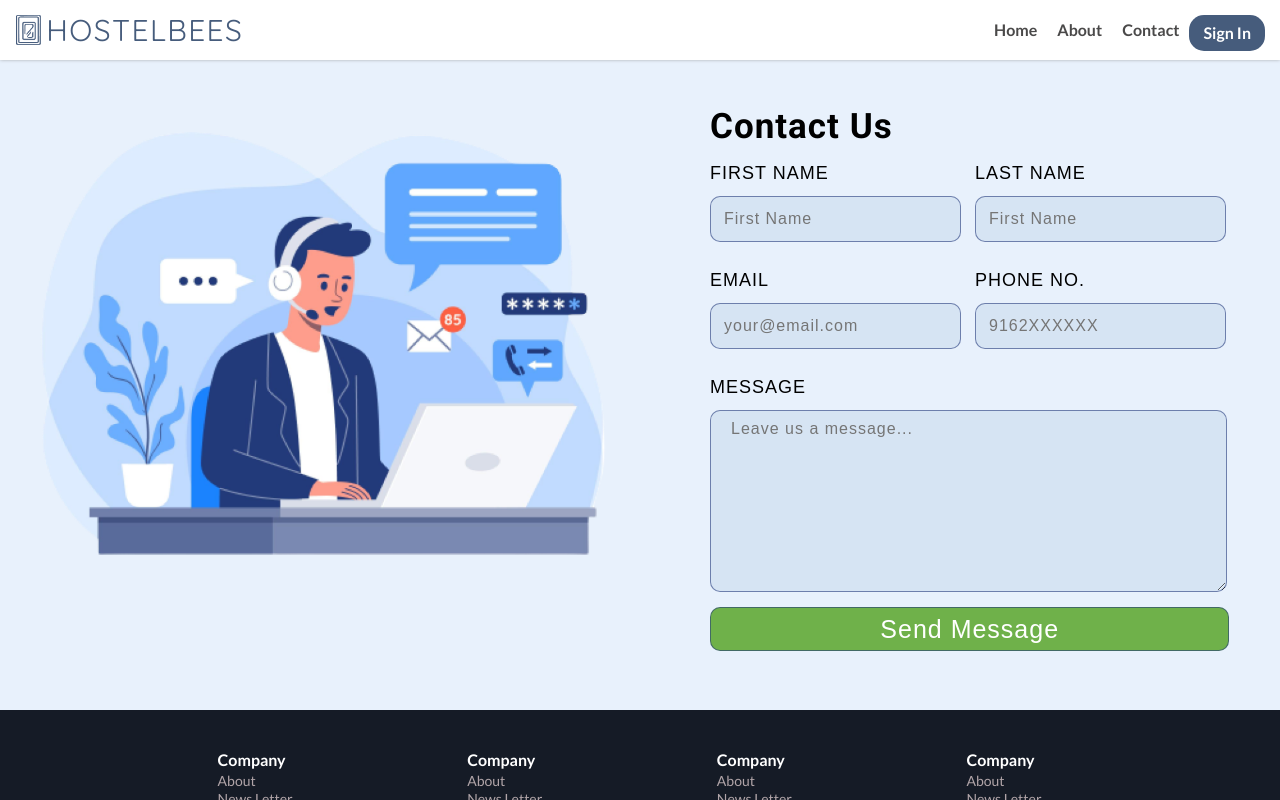
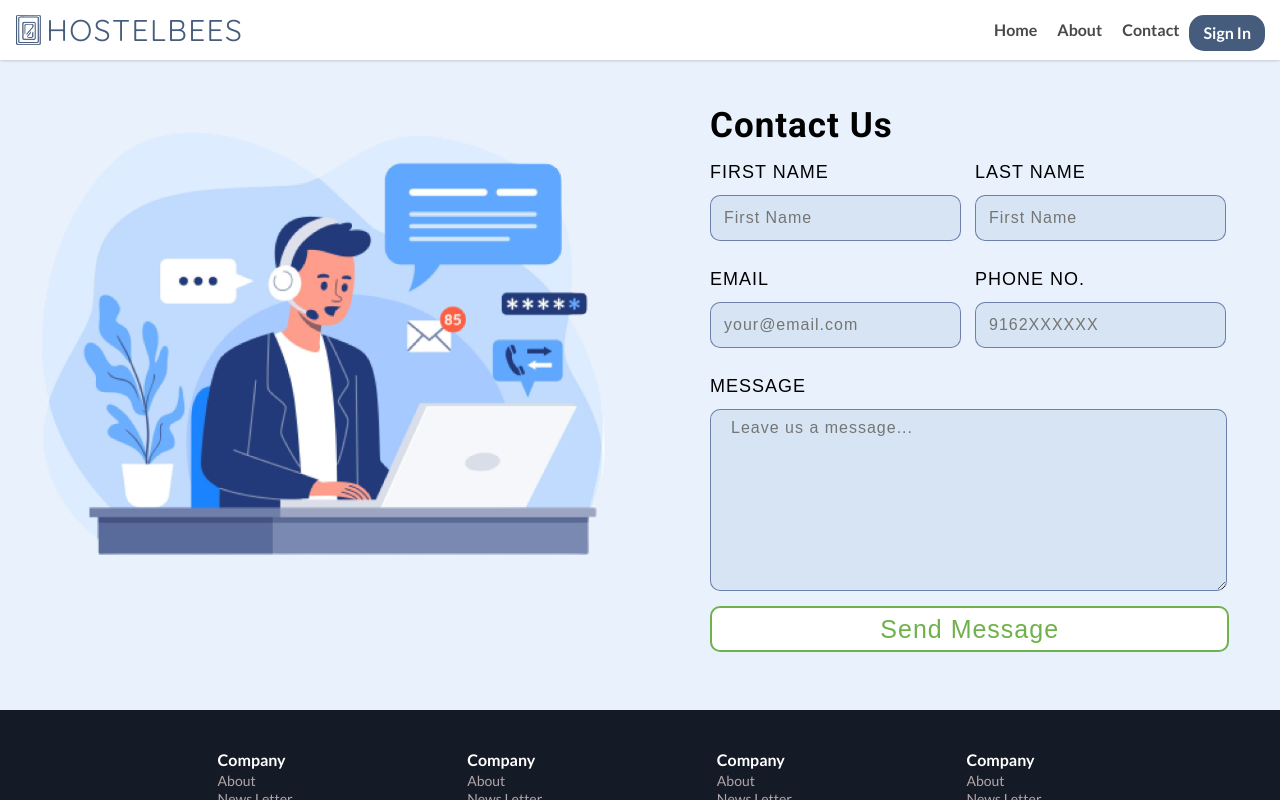
Before and after one commit to codewithbharat/hostelBees, a React (Vite) app in the folder client/: page /contact in a window 1280 px wide. In both pictures the pointer is over the input "Send Message". Shown: the top 800 px of the page. Built offline with nearby package versions, Linux system fonts and the light colour scheme.

Commit message:
contactForm submit hover

```diff
--- a/client/src/pages/styles/Contact.css
+++ b/client/src/pages/styles/Contact.css
@@ -99,6 +99,12 @@
   font-size: 25px;
 }
 
+.contact__form input[type="submit"]:hover {
+  color: #6fb14a;
+  background-color: #fff;
+  border: 2px solid #6fb14a;
+}
+
 @media (max-width: 480px) {
   .contact {
     align-items: center;
```
